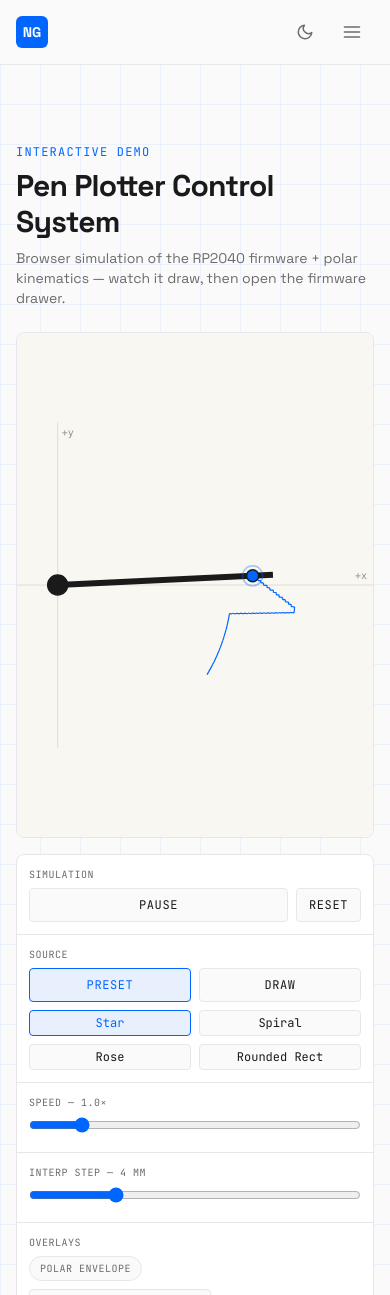
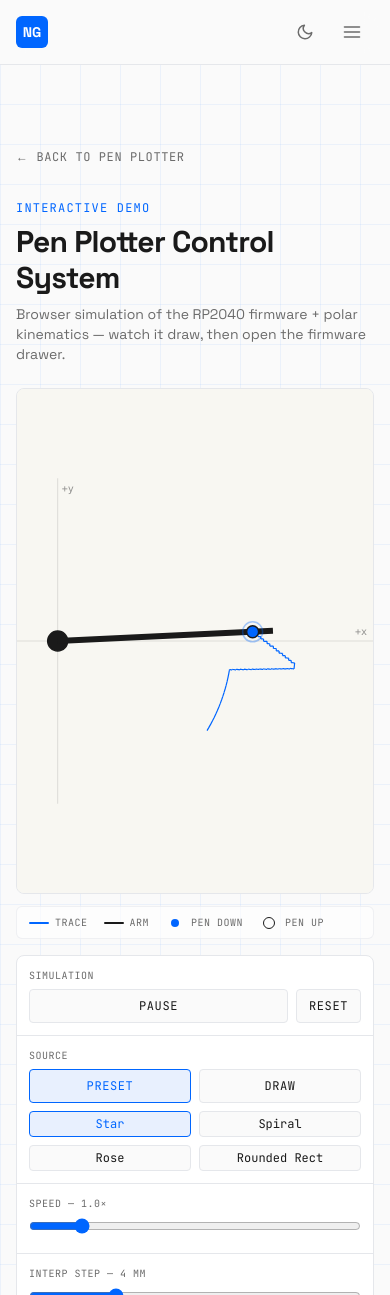
Before and after one commit to nishalangovender/nishalangovender.com, a Next.js app: page /projects/pen-plotter/demo in a window 390 px wide. Shown: the top 1295 px of the page. Built offline with nearby package versions, Linux system fonts and the light colour scheme; no server answers.

Commit message:
fix: mobile polish — filter overflow, demo legends + back links, firmware drawer, about timeline retyping

```diff
--- a/src/app/projects/path-following/demo/page.tsx
+++ b/src/app/projects/path-following/demo/page.tsx
@@ -1,5 +1,6 @@
 // src/app/projects/path-following/demo/page.tsx
 import type { Metadata } from "next";
+import Link from "next/link";
 
 import PathFollowingDemo from "@/components/demos/path-following/PathFollowingDemo";
 import { PageSection } from "@/components/ui/PageSection";
@@ -14,7 +15,13 @@ export const metadata: Metadata = {
 export default function PathFollowingDemoPage() {
   return (
     <PageSection>
-      <header className="mb-6">
+      <Link
+        href="/projects/path-following"
+        className="inline-flex items-center font-mono text-xs tracking-wider uppercase text-muted transition-colors hover:text-accent"
+      >
+        &larr; Back To Path Following
+      </Link>
+      <header className="mt-8 mb-6">
         <p className="font-mono text-xs tracking-widest uppercase text-accent">
           Interactive Demo
         </p>
--- a/src/app/projects/pen-plotter/demo/page.tsx
+++ b/src/app/projects/pen-plotter/demo/page.tsx
@@ -1,5 +1,6 @@
 // src/app/projects/pen-plotter/demo/page.tsx
 import type { Metadata } from "next";
+import Link from "next/link";
 
 import PenPlotterDemo from "@/components/demos/pen-plotter/PenPlotterDemo";
 import { PageSection } from "@/components/ui/PageSection";
@@ -14,7 +15,13 @@ export const metadata: Metadata = {
 export default function PenPlotterDemoPage() {
   return (
     <PageSection>
-      <header className="mb-6">
+      <Link
+        href="/projects/pen-plotter"
+        className="inline-flex items-center font-mono text-xs tracking-wider uppercase text-muted transition-colors hover:text-accent"
+      >
+        &larr; Back To Pen Plotter
+      </Link>
+      <header className="mt-8 mb-6">
         <p className="font-mono text-xs tracking-widest uppercase text-accent">
           Interactive Demo
         </p>
--- /dev/null
+++ b/src/components/demos/DemoLegend.tsx
@@ -0,0 +1,123 @@
+"use client";
+
+import type { ReactNode } from "react";
+
+export type LegendSwatchKind =
+  | "solid"
+  | "dashed"
+  | "dot"
+  | "cross"
+  | "chip"
+  | "ring";
+
+export interface LegendItem {
+  label: string;
+  color: string;
+  kind: LegendSwatchKind;
+}
+
+export function DemoLegend({ items }: { items: LegendItem[] }) {
+  return (
+    <div
+      aria-hidden
+      className="flex flex-wrap items-center gap-x-4 gap-y-1.5 rounded-md border border-border/60 bg-surface/60 px-3 py-2"
+    >
+      {items.map((item) => (
+        <LegendEntry key={item.label} item={item} />
+      ))}
+    </div>
+  );
+}
+
+function LegendEntry({ item }: { item: LegendItem }) {
+  return (
+    <div className="flex items-center gap-1.5">
+      <Swatch kind={item.kind} color={item.color} />
+      <span className="font-mono text-[10px] uppercase tracking-wider text-muted">
+        {item.label}
+      </span>
+    </div>
+  );
+}
+
+function Swatch({ kind, color }: { kind: LegendSwatchKind; color: string }) {
+  const style = { color };
+  const box = "inline-flex items-center justify-center w-5 h-3";
+  const nodes: Record<LegendSwatchKind, ReactNode> = {
+    solid: (
+      <span className={box}>
+        <span
+          className="block w-5 h-[2px] rounded-full"
+          style={{ backgroundColor: color }}
+        />
+      </span>
+    ),
+    dashed: (
+      <span className={box}>
+        <svg
+          width="20"
+          height="4"
+          viewBox="0 0 20 4"
+          style={style}
+        >
+          <line
+            x1="0"
+            y1="2"
+            x2="20"
+            y2="2"
+            stroke="currentColor"
+            strokeWidth="1.6"
+            strokeDasharray="4 3"
+          />
+        </svg>
+      </span>
+    ),
+    dot: (
+      <span className={box}>
+        <span
+          className="block w-2 h-2 rounded-full"
+          style={{ backgroundColor: color }}
+        />
+      </span>
+    ),
+    cross: (
+      <span className={box}>
+        <svg width="12" height="12" viewBox="0 0 12 12" style={style}>
+          <line
+            x1="2"
+            y1="2"
+            x2="10"
+            y2="10"
+            stroke="currentColor"
+            strokeWidth="1.6"
+          />
+          <line
+            x1="10"
+            y1="2"
+            x2="2"
+            y2="10"
+            stroke="currentColor"
+            strokeWidth="1.6"
+          />
+        </svg>
+      </span>
+    ),
+    chip: (
+      <span className={box}>
+        <span
+          className="block w-3.5 h-2 rounded-[2px]"
+          style={{ backgroundColor: color }}
+        />
+      </span>
+    ),
+    ring: (
+      <span className={box}>
+        <span
+          className="block w-3 h-3 rounded-full border-[1.5px]"
+          style={{ borderColor: color }}
+        />
+      </span>
+    ),
+  };
+  return nodes[kind];
+}
--- a/src/components/demos/path-following/PathFollowingDemo.tsx
+++ b/src/components/demos/path-following/PathFollowingDemo.tsx
@@ -4,6 +4,8 @@
 import { useCallback, useEffect, useMemo, useRef, useState } from "react";
 
 import { DEFAULT_CONFIG, type SimConfig } from "@/lib/path-following/types";
+
+import { DemoLegend, type LegendItem } from "../DemoLegend";
 
 import { ChartsPanel } from "./ChartsPanel";
 import { ControlPanel, type Layers } from "./ControlPanel";
@@ -111,6 +113,22 @@ export default function PathFollowingDemo() {
 
   const reference = useMemo(() => sim.sampleReference(), [sim]);
 
+  const legend = useMemo<LegendItem[]>(() => {
+    const items: LegendItem[] = [];
+    if (layers.reference)
+      items.push({ label: "Reference", color: "var(--accent)", kind: "dashed" });
+    if (layers.truth)
+      items.push({ label: "Truth", color: "var(--foreground)", kind: "solid" });
+    if (layers.estimate)
+      items.push({ label: "Estimate", color: "var(--accent-dark)", kind: "solid" });
+    if (layers.gps)
+      items.push({ label: "GPS Fix", color: "var(--muted)", kind: "dot" });
+    if (layers.outliers)
+      items.push({ label: "Outlier", color: "#ef4444", kind: "cross" });
+    items.push({ label: "Robot", color: "var(--accent)", kind: "chip" });
+    return items;
+  }, [layers]);
+
   const ariaLabel = useMemo(() => {
     const f = sim.latest;
     if (!f) return "Path-following simulation initialising.";
@@ -121,6 +139,7 @@ export default function PathFollowingDemo() {
     <div className="flex flex-col gap-3">
       <StatsStrip latest={sim.latest} stats={sim.stats} />
       <div className="grid grid-cols-1 lg:grid-cols-[1fr_16rem] gap-4">
+        <div className="flex flex-col gap-3">
           <div className="relative rounded-lg border border-border overflow-hidden bg-background h-[60vh] lg:h-[70vh]">
             <TrajectoryCanvas
               frames={sim.frames}
@@ -129,6 +148,8 @@ export default function PathFollowingDemo() {
               reducedMotion={reducedMotion}
               ariaLabel={ariaLabel}
             />
+          </div>
+          <DemoLegend items={legend} />
         </div>
         <div className="lg:h-[70vh]">
           <ControlPanel
--- a/src/components/demos/pen-plotter/FirmwareDrawer.tsx
+++ b/src/components/demos/pen-plotter/FirmwareDrawer.tsx
@@ -13,10 +13,16 @@ interface Props {
 
 export function FirmwareDrawer({ latest }: Props) {
   return (
-    <div className="grid grid-cols-1 md:grid-cols-[1fr_12rem_18rem] gap-3 h-[18rem] min-h-0">
-      <CommandLog lastCommand={latest?.lastCommand} lastResponse={latest?.lastResponse} />
-      <StatePanel latest={latest} />
-      <AdcStripChart latest={latest} />
+    <div className="grid grid-cols-1 md:grid-cols-[1fr_12rem_18rem] gap-3 md:h-[18rem] min-h-0">
+      <div className="h-48 md:h-auto min-h-0">
+        <CommandLog lastCommand={latest?.lastCommand} lastResponse={latest?.lastResponse} />
+      </div>
+      <div className="md:h-auto min-h-0">
+        <StatePanel latest={latest} />
+      </div>
+      <div className="h-48 md:h-auto min-h-0">
+        <AdcStripChart latest={latest} />
+      </div>
     </div>
   );
 }
--- a/src/components/demos/pen-plotter/PenPlotterDemo.tsx
+++ b/src/components/demos/pen-plotter/PenPlotterDemo.tsx
@@ -5,6 +5,8 @@ import { useCallback, useEffect, useMemo, useRef, useState } from "react";
 
 import { isInsideEnvelope } from "@/lib/pen-plotter/kinematics";
 import { DEFAULT_CONFIG, type SimConfig, type Vec2 } from "@/lib/pen-plotter/types";
+
+import { DemoLegend, type LegendItem } from "../DemoLegend";
 
 import { ControlPanel } from "./ControlPanel";
 import { FirmwareDrawer } from "./FirmwareDrawer";
@@ -109,9 +111,24 @@ export default function PenPlotterDemo() {
     return `Polar pen plotter tracing ${config.source === "preset" ? config.preset : "a drawn path"}.`;
   }, [sim.latest, config.source, config.preset]);
 
+  const legend = useMemo<LegendItem[]>(() => {
+    const items: LegendItem[] = [
+      { label: "Trace", color: "var(--accent)", kind: "solid" },
+      { label: "Arm", color: "var(--foreground)", kind: "solid" },
+      { label: "Pen Down", color: "var(--accent)", kind: "dot" },
+      { label: "Pen Up", color: "var(--foreground)", kind: "ring" },
+    ];
+    if (config.showEnvelope)
+      items.push({ label: "Envelope", color: "var(--accent)", kind: "dashed" });
+    if (config.source === "draw")
+      items.push({ label: "Planned Path", color: "var(--foreground)", kind: "dashed" });
+    return items;
+  }, [config.showEnvelope, config.source]);
+
   return (
     <div className="flex flex-col gap-3">
       <div className="grid grid-cols-1 lg:grid-cols-[1fr_16rem] gap-4">
+        <div className="flex flex-col gap-3">
           <div className="relative rounded-lg border border-border overflow-hidden bg-background h-[60vh] lg:h-[70vh]">
             <PlotterCanvas
               latest={sim.latest}
@@ -122,6 +139,8 @@ export default function PenPlotterDemo() {
               outOfEnvelopeFlash={flashAt}
               ariaLabel={ariaLabel}
             />
+          </div>
+          <DemoLegend items={legend} />
         </div>
         <div className="lg:h-[70vh]">
           <ControlPanel
--- a/src/components/ui/FilterDropdown.tsx
+++ b/src/components/ui/FilterDropdown.tsx
@@ -82,7 +82,7 @@ export default function FilterDropdown({
       </summary>
       <div
         role="listbox"
-        className="absolute right-0 z-20 mt-2 w-64 max-w-[calc(100vw-2rem)] rounded-xl border border-border bg-surface p-3 shadow-lg"
+        className="absolute left-0 sm:left-auto sm:right-0 z-20 mt-2 w-64 max-w-[calc(100vw-2rem)] rounded-xl border border-border bg-surface p-3 shadow-lg"
       >
         <Section label="Status">
           <Option
```
Also changed, not shown: src/components/sections/MobileTimeline.tsx (+91 -24 lines). Lines whose indentation alone changed are shown as unchanged.
